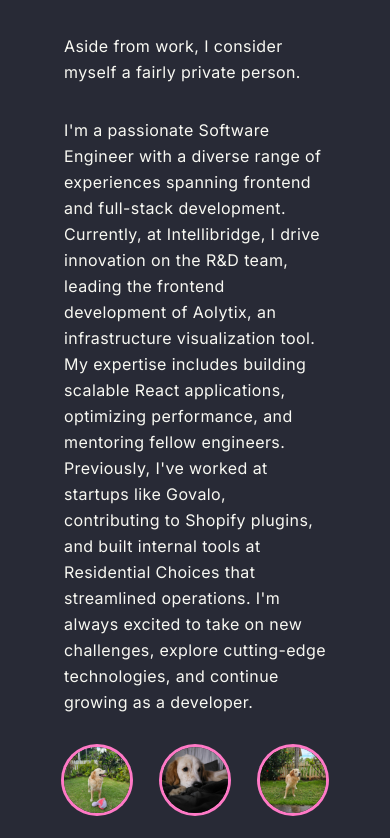
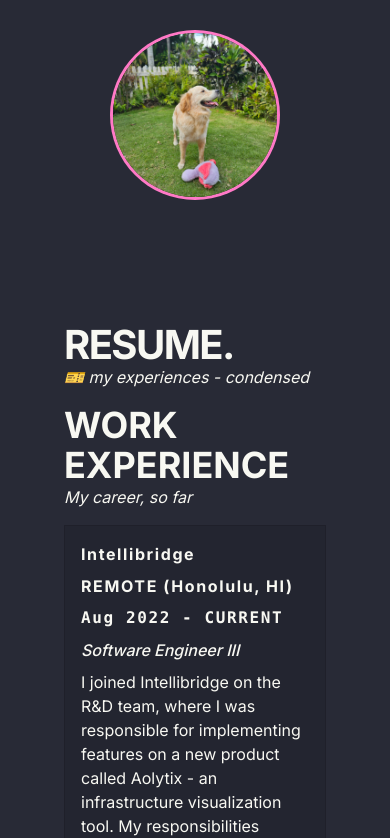
Before and after one commit to MylesWritesCode/portfolio-next, a Next.js app: page / in a window 390 px wide. Shown: the part 1246-2084 px from the top of the page. Built offline with nearby package versions, Linux system fonts and the light colour scheme.

Commit message:
adds about me

```diff
--- a/src/app/_components/home/about-me.tsx
+++ b/src/app/_components/home/about-me.tsx
@@ -1,56 +1,36 @@
 import cn from 'classnames';
 
 import Section from './section';
-
-const s = `
-
-`;
 
 export function AboutMe() {
   return (
     <Section id='about-me' title='ABOUT ME.'>
       <div className='flex w-full flex-col gap-4'>
         <span className='italic'>🏄 a little bit about who i am</span>
-        <div className='grid grid-cols-6 items-start justify-start gap-8'>
+        <div className='grid grid-cols-6 items-start justify-start gap-8 transition-all'>
           <p className={cn('leading-relaxed tracking-wide', 'order-1', 'col-span-6 lg:col-span-5')}>
             I'm a passionate Software Engineer with a diverse range of experiences spanning frontend and full-stack
-            development. Currently, at Intellibridge, I drive innovation on the R&D team, leading the frontend
+            development. Currently, at Intellibridge, I drive innovation on the R&amp;D team, leading the frontend
             development of Aolytix, an infrastructure visualization tool. My expertise includes building scalable React
             applications, optimizing performance, and mentoring fellow engineers. Previously, I've worked at startups
             like Govalo, contributing to Shopify plugins, and built internal tools at Residential Choices that
             streamlined operations. I'm always excited to take on new challenges, explore cutting-edge technologies, and
             continue growing as a developer.
           </p>
-          <div className={cn('order-4 col-span-2 aspect-square', 'lg:order-1 lg:col-span-1')}>
+          <div
+            className={cn(
+              'order-4 col-span-4 col-start-2 aspect-square',
+              'md:col-span-2 md:col-start-3',
+              'lg:order-1 lg:col-span-1 lg:col-start-auto',
+            )}>
             <div
-              className={cn('h-full w-full', 'bg-center bg-cover bg-no-repeat', 'rounded-full ring ring-primary')}
+              className={cn(
+                'h-full w-full rounded-full',
+                'bg-center bg-cover bg-no-repeat',
+                'rounded-full ring ring-primary',
+                'transition-all',
+              )}
               style={{ backgroundImage: 'url("/assets/main/momo-duck.jpg")' }}
-            />
-          </div>
-
-          <div className={cn('order-4 col-span-2 aspect-square', 'lg:order-1 lg:col-span-1')}>
-            <div
-              className={cn('h-full w-full', 'bg-center bg-cover bg-no-repeat', 'rounded-full ring ring-primary')}
-              style={{ backgroundImage: 'url("/assets/main/momo-bed.jpeg")' }}
-            />
-          </div>
-          <p className={cn('leading-relaxed tracking-wide', 'order-1', 'col-span-6 lg:col-span-5')}>
-            Aside from work, I consider myself a fairly private person.
-          </p>
-          <p className={cn('leading-relaxed tracking-wide', 'order-1', 'col-span-6 lg:col-span-5')}>
-            I'm a passionate Software Engineer with a diverse range of experiences spanning frontend and full-stack
-            development. Currently, at Intellibridge, I drive innovation on the R&D team, leading the frontend
-            development of Aolytix, an infrastructure visualization tool. My expertise includes building scalable React
-            applications, optimizing performance, and mentoring fellow engineers. Previously, I've worked at startups
-            like Govalo, contributing to Shopify plugins, and built internal tools at Residential Choices that
-            streamlined operations. I'm always excited to take on new challenges, explore cutting-edge technologies, and
-            continue growing as a developer.
-          </p>
-
-          <div className={cn('order-4 col-span-2 aspect-square', 'lg:order-1 lg:col-span-1')}>
-            <div
-              className={cn('h-full w-full', 'bg-center bg-cover bg-no-repeat', 'rounded-full ring ring-primary')}
-              style={{ backgroundImage: 'url("/assets/main/momo-water.jpg")' }}
             />
           </div>
         </div>
```
